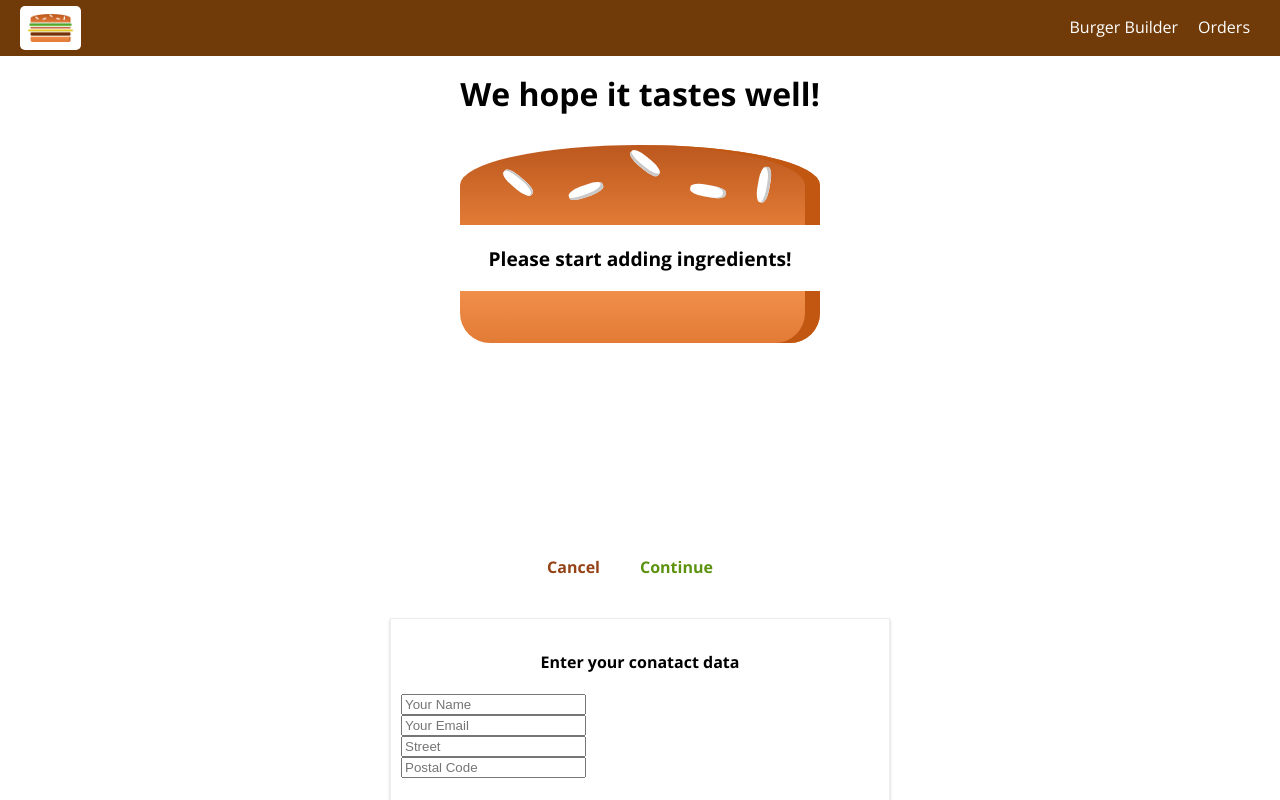
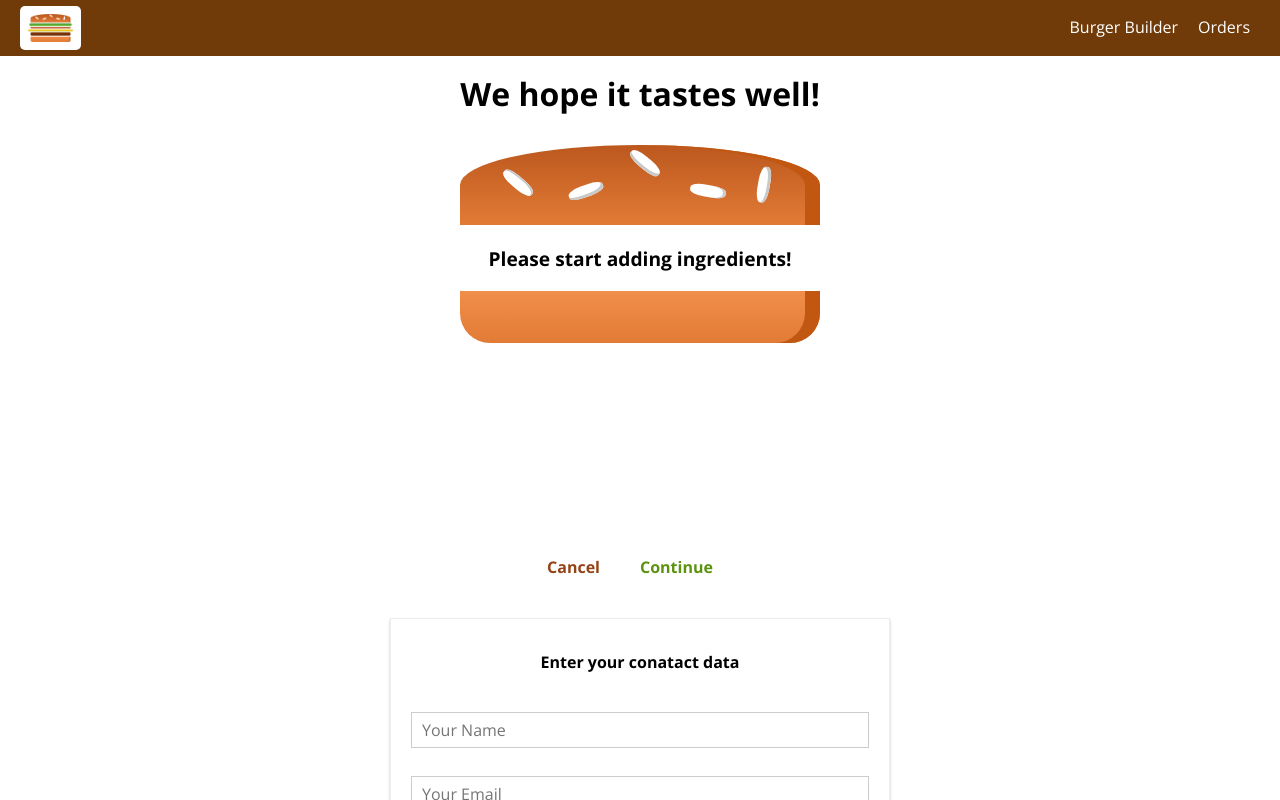
Before and after one commit to smarigowda/udemyReactCourse, a React app in the folder burger-builder/: page /checkout in a window 1280 px wide. Both pictures are taken after a click on the button "Continue". Shown: the top 800 px of the page. Built offline with nearby package versions, Linux system fonts and the light colour scheme.

Commit message:
custom input component

```diff
--- /dev/null
+++ b/burger-builder/src/components/UI/Input/Input.css
@@ -0,0 +1,27 @@
+.Input {
+  width: 100%;
+  padding: 10px;
+  box-sizing: border-box;
+}
+
+.Label {
+  font-weight: bold;
+  display: block;
+  margin-bottom: 8px;
+}
+
+.InputElement {
+  outline: none;
+  border: 1px solid #ccc;
+  background-color: white;
+  font: inherit;
+  padding: 6px 10px;
+  display: block;
+  width: 100%;
+  box-sizing: border-box;
+}
+
+.InputElement:focus {
+  outline: none;
+  background-color: #ccc;
+}
--- /dev/null
+++ b/burger-builder/src/components/UI/Input/Input.js
@@ -0,0 +1,24 @@
+import React from 'react';
+import classes from './Input.css';
+
+const input = props => {
+  let inputElement = null;
+  switch (props.inputtype) {
+    case ('input'):
+      inputElement = <input className={classes.InputElement} {...props} />;
+      break;
+    case ('textarea'):
+      inputElement = <textarea className={classes.InputElement} {...props} />
+      break;
+    default:
+      inputElement = <input className={classes.InputElement} {...props} />
+  }
+  return (
+    <div className={classes.Input}>
+      <label className={classes.Label}>{props.label}</label>
+      {inputElement}
+    </div>
+  )
+}
+
+export default input;
--- a/burger-builder/src/containers/Checkout/ContactData/ContactData.css
+++ b/burger-builder/src/containers/Checkout/ContactData/ContactData.css
@@ -8,9 +8,6 @@
   box-sizing: border-box;
 }
 
-.Input {
-  display: block;
-}
 @media (min-width: 600px) {
   .ContactData {
     width: 500px;
--- a/burger-builder/src/containers/Checkout/ContactData/ContactData.js
+++ b/burger-builder/src/containers/Checkout/ContactData/ContactData.js
@@ -3,6 +3,7 @@ import Button from '../../../components/UI/Button/Button';
 import classes from './ContactData.css';
 import axios from '../../../axios-orders'
 import Spinner from '../../../components/UI/Spinner/Spinner';
+import Input from '../../../components/UI/Input/Input';
 
 class ContactData extends Component {
   state = {
@@ -51,10 +52,10 @@ class ContactData extends Component {
     // debugger;
     let form = (
       <form>
-        <input className={classes.Input} type="text" name="name" placeholder="Your Name" />
-        <input className={classes.Input} type="email" name="email" placeholder="Your Email" />
-        <input className={classes.Input} type="text" name="street" placeholder="Street" />
-        <input className={classes.Input} type="text" name="postal" placeholder="Postal Code" />
+        <Input inputtype="input" type="text" name="name" placeholder="Your Name" />
+        <Input inputtype="input" type="email" name="email" placeholder="Your Email" />
+        <Input inputtype="input" type="text" name="street" placeholder="Street" />
+        <Input inputtype="input" type="text" name="postal" placeholder="Postal Code" />
         <Button btnType="Success" clicked={this.orderHandler}>ORDER</Button>
       </form>
     );
```
